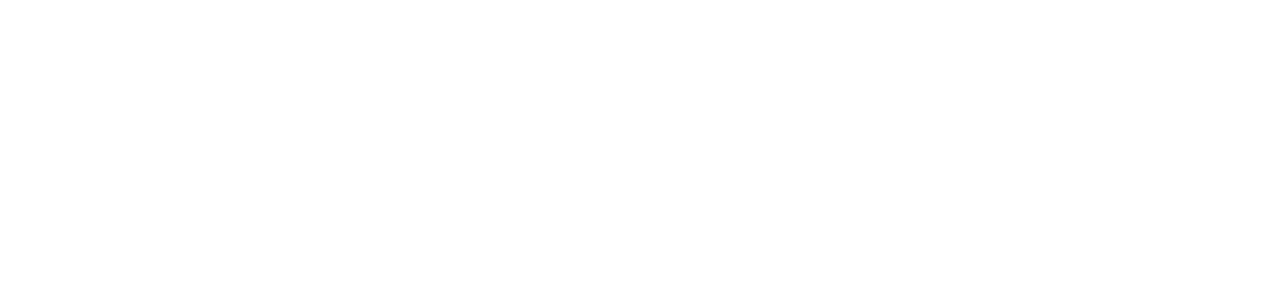
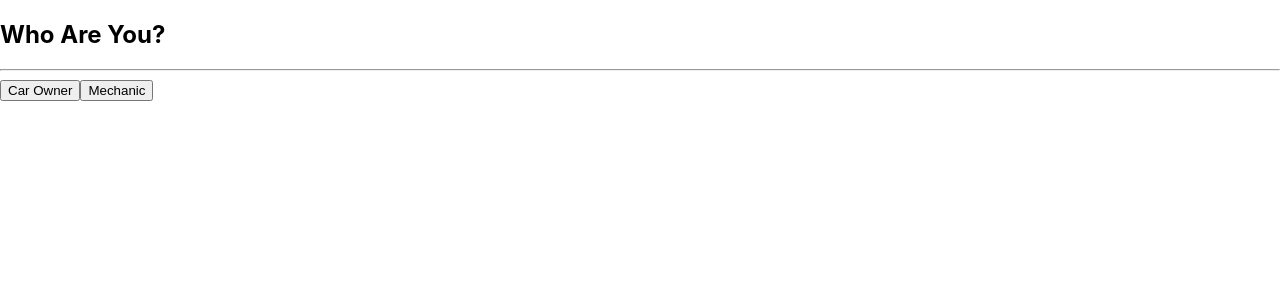
Before and after one commit to bethel-school-of-technology/team-ramsey-rebels-frontend, a React (Create React App) app in the folder mechanicnow-frontend/: page /usertype in a window 1280 px wide. Shown: the top 300 px of the page. Built offline with nearby package versions, Linux system fonts and the light colour scheme.

Commit message:
aupdated Who component to UserType

```diff
--- a/mechanicnow-frontend/src/App.js
+++ b/mechanicnow-frontend/src/App.js
@@ -11,7 +11,7 @@
 import Landing from './components/Landing/Landing';
 import OwnerReq from './components/OwnerReq';
 import OwnerNav from './components/OwnerNav';
-import Who from './components/Signup/Who'
+import UserType from './components/Signup/UserType'
 import OwnerDashboard from './components/OwnerDashboard/OwnerDashboard';
 import MechanicSignup from './components/MechanicSignup/MechanicSignup';
 
@@ -20,7 +20,7 @@
     <Router>
     <div>
       <Route exact path="/" component={Landing} />
-      <Route path="/who" component={Who} />
+      <Route path="/usertype" component={UserType} />
       <Route path="/ownerreq" component={OwnerReq} />
       <Route path="/ownernav" component={OwnerNav} />
       <Route path="/ownerdashboard" component={OwnerDashboard} />
--- a/mechanicnow-frontend/src/components/Signup/Who.js
+++ b/mechanicnow-frontend/src/components/Signup/UserType.js
@@ -1,7 +1,7 @@
 import React from 'react';
 import ReactDOM from 'react-dom';
 
-function Who() {
+function UserType() {
     return(
         <div>
             <h2>Who Are You?</h2>
@@ -12,4 +12,4 @@
     )
 }
 
-export default Who;
+export default UserType;
```
